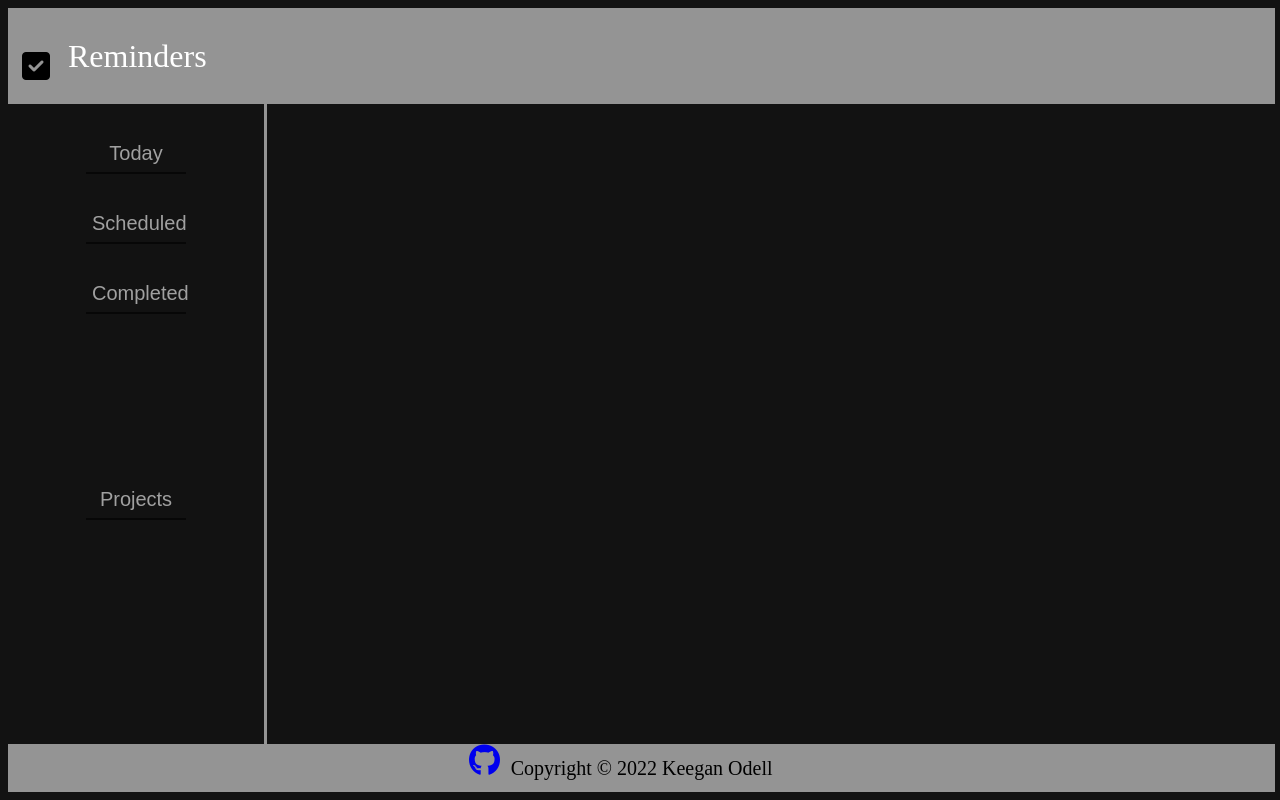
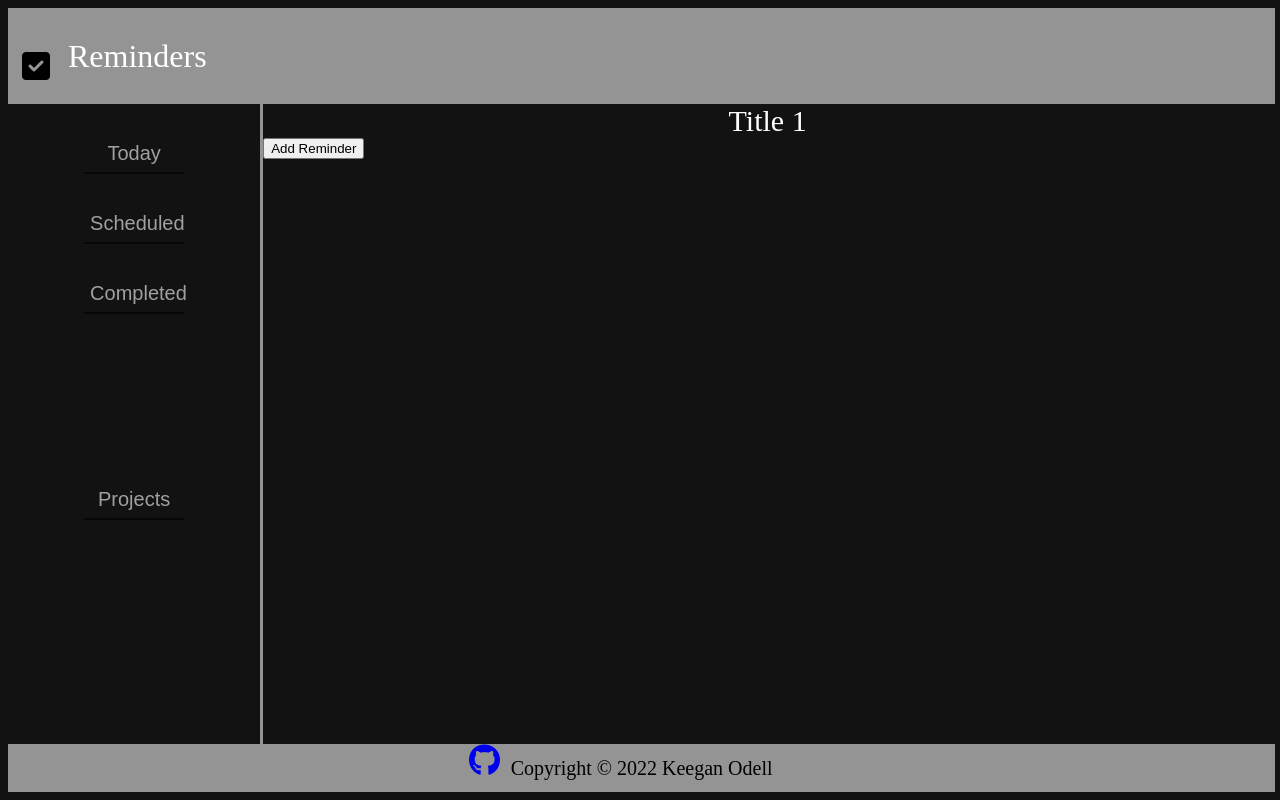
Before and after one commit to Keegan-Odell/To-Do-List, a website built with webpack: page dist/index.html in a window 1280 px wide. Both pictures are taken after a click on the button "Today". Built offline with nearby package versions, Linux system fonts and the light colour scheme.

Commit message:
Created layout and initital button functionality

```diff
--- /dev/null
+++ b/src/completedButtonFunc.js
@@ -0,0 +1,11 @@
+import createDiv from "./createDiv";
+
+function completedButtonFunctionality() {
+  const mainContainer = document.getElementById("mainContainer");
+
+  mainContainer.textContent = "";
+  mainContainer.appendChild(createDiv("Title", "Title 3"));
+  return mainContainer;
+}
+
+export default completedButtonFunctionality;
--- a/src/completedSideBar.js
+++ b/src/completedSideBar.js
@@ -1,5 +1,3 @@
-import createButton from "./createButton";
-import createDiv from "./createDiv";
 import createSidebar1 from "./createSidebar";
 import createSidebar2 from "./createSidebar2";
 
--- a/src/createButton.js
+++ b/src/createButton.js
@@ -1,3 +1,5 @@
+import todayButtonFunctionality from "./todayButtonFunc";
+
 function createButton(className, btnName) {
   const btn = document.createElement("button");
   btn.classList.add(className);
--- a/src/createSidebar.js
+++ b/src/createSidebar.js
@@ -1,13 +1,27 @@
 import createButton from "./createButton";
-import createDiv from "./createDiv";
+import todayButtonFunctionality from "./todayButtonFunc.js";
+import scheduledButtonFunctionality from "./scheduledButtonFunc";
+import completedButtonFunctionality from "./completedButtonFunc";
 
 function createSidebar1() {
   const sidebarContainer = document.createElement("div");
   sidebarContainer.classList.add("sideBarContainer");
 
-  sidebarContainer.appendChild(createButton("Today", "Today"));
-  sidebarContainer.appendChild(createButton("Scheduled", "Scheduled"));
-  sidebarContainer.appendChild(createButton("Completed", "Completed"));
+  sidebarContainer
+    .appendChild(createButton("Today", "Today"))
+    .addEventListener("click", () => {
+      todayButtonFunctionality();
+    });
+  sidebarContainer
+    .appendChild(createButton("Scheduled", "Scheduled"))
+    .addEventListener("click", () => {
+      scheduledButtonFunctionality();
+    });
+  sidebarContainer
+    .appendChild(createButton("Completed", "Completed"))
+    .addEventListener("click", () => {
+      completedButtonFunctionality();
+    });
   return sidebarContainer;
 }
 
--- a/src/createSidebar2.js
+++ b/src/createSidebar2.js
@@ -1,11 +1,15 @@
 import createButton from "./createButton";
-import createDiv from "./createDiv";
+import projectButtonFunctionality from "./projectButtonFunc";
 
 function createSidebar2() {
   const sidebarContainer = document.createElement("div");
   sidebarContainer.classList.add("sideBarContainer2");
 
-  sidebarContainer.appendChild(createButton("addProjects", "Projects"));
+  sidebarContainer
+    .appendChild(createButton("addProjects", "Projects"))
+    .addEventListener("click", () => {
+      projectButtonFunctionality();
+    });
 
   return sidebarContainer;
 }
--- /dev/null
+++ b/src/projectButtonFunc.js
@@ -0,0 +1,17 @@
+import createDiv from "./createDiv";
+import createButton from "./createButton";
+
+function projectButtonFunctionality() {
+  const mainContainer = document.getElementById("mainContainer");
+
+  mainContainer.textContent = "";
+  mainContainer.appendChild(createDiv("Title", "Title 4"));
+  mainContainer
+    .appendChild(createButton("addProject", "Add Project"))
+    .addEventListener("click", () => {
+      console.log(123);
+    });
+  return mainContainer;
+}
+
+export default projectButtonFunctionality;
--- /dev/null
+++ b/src/scheduledButtonFunc.js
@@ -0,0 +1,11 @@
+import createDiv from "./createDiv";
+
+function scheduledButtonFunctionality() {
+  const mainContainer = document.getElementById("mainContainer");
+
+  mainContainer.textContent = "";
+  mainContainer.appendChild(createDiv("Title", "Title 2"));
+  return mainContainer;
+}
+
+export default scheduledButtonFunctionality;
--- a/src/styles/main.scss
+++ b/src/styles/main.scss
@@ -2,6 +2,10 @@
 
 body {
   background-color: #121212;
+}
+
+main {
+  display: flex;
 }
 
 #githubIcon {
@@ -89,3 +93,13 @@
     font-size: 20px;
   }
 }
+
+#mainContainer {
+  width: 80vw;
+}
+
+.Title {
+  color: white;
+  font-size: 30px;
+  text-align: center;
+}
--- /dev/null
+++ b/src/todayButtonFunc.js
@@ -0,0 +1,17 @@
+import createDiv from "./createDiv";
+import createButton from "./createButton";
+
+function todayButtonFunctionality() {
+  const mainContainer = document.getElementById("mainContainer");
+
+  mainContainer.textContent = "";
+  mainContainer.appendChild(createDiv("Title", "Title 1"));
+  mainContainer
+    .appendChild(createButton("addReminder", "Add Reminder"))
+    .addEventListener("click", () => {
+      console.log(123);
+    });
+  return mainContainer;
+}
+
+export default todayButtonFunctionality;
--- a/src/website.js
+++ b/src/website.js
@@ -1,5 +1,4 @@
 import "./styles/main.scss";
-import createButton from "./createButton";
 import createDiv from "./createDiv";
 import completedSidebar from "./completedSideBar";
 
@@ -19,8 +18,12 @@
   main.classList.add("main");
   main.setAttribute("id", "main");
 
+  const mainContainer = document.createElement("div");
+  mainContainer.classList.add("mainContainer");
+  mainContainer.setAttribute("id", "mainContainer");
+
   main.appendChild(completedSidebar());
-  main.appendChild(createDiv("mainContainer", ""));
+  main.appendChild(mainContainer);
   return main;
 }
 
```
